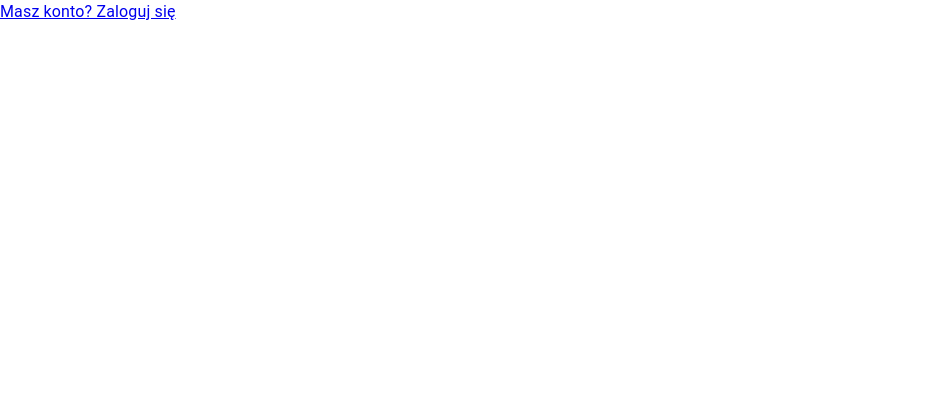
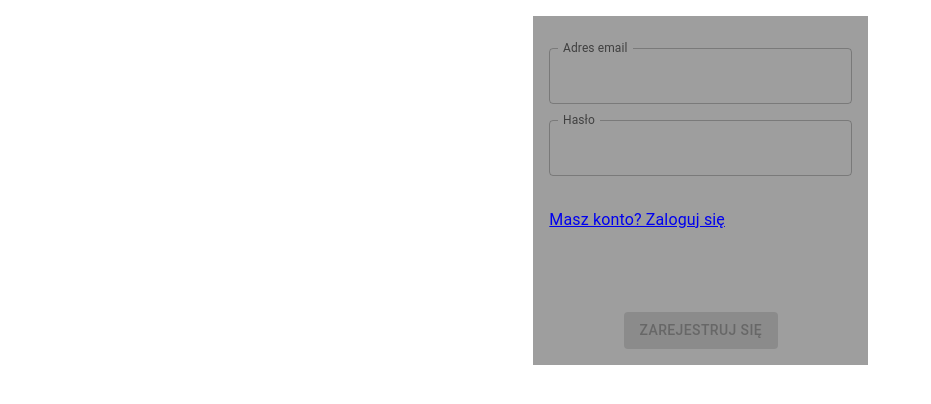
Before and after one commit to DMilka/FitAppUI, a React (Create React App) app: page /register in a window 1280 px wide. Shown: the top 404 px of the page, without its empty margins (0-931 px from the left). Built offline with nearby package versions, Linux system fonts and the light colour scheme.

Commit message:
[feature] Added .env file, Added recaptcha component, Modified with of login,register due to captcha width.

```diff
--- a/package.json
+++ b/package.json
@@ -16,6 +16,8 @@
     "@types/react-dom": "^18.0.11",
     "react": "^18.2.0",
     "react-dom": "^18.2.0",
+    "react-google-recaptcha": "^2.1.0",
+    "react-google-recaptcha-v3": "^1.10.1",
     "react-router-dom": "^6.10.0",
     "react-scripts": "5.0.1",
     "typescript": "^4.9.5",
@@ -44,5 +46,8 @@
       "last 1 firefox version",
       "last 1 safari version"
     ]
+  },
+  "devDependencies": {
+    "@types/react-google-recaptcha": "^2.1.5"
   }
 }
--- a/public/translations/pl/form.json
+++ b/public/translations/pl/form.json
@@ -4,6 +4,11 @@
     "password": "Hasło"
   },
   "link": {
-    "no_account_register": "Nie masz konta? Zarejestruj się"
+    "no_account_register": "Nie masz konta? Zarejestruj się",
+    "account_exist_login": "Masz konto? Zaloguj się",
+    "register_success": " Możesz się teraz zalogować"
+  },
+  "register": {
+    "register_success": "Pomyślnie zarejestrowano."
   }
 }
--- a/public/translations/pl/translation.json
+++ b/public/translations/pl/translation.json
@@ -1,5 +1,6 @@
 {
   "button": {
-    "login": "Zaloguj się"
+    "login": "Zaloguj się",
+    "register": "Zarejestruj się"
   }
 }
--- /dev/null
+++ b/src/components/recaptcha/ReCaptcha.tsx
@@ -0,0 +1,17 @@
+import React, {LegacyRef} from 'react';
+import ReCAPTCHA from "react-google-recaptcha";
+
+interface ReCaptchaInterface {
+    recaptchaRef: LegacyRef<any>
+}
+const ReCaptcha: React.FC<ReCaptchaInterface> = (props) => {
+    const {recaptchaRef} = props;
+    if(!process.env.REACT_APP_RECAPTCHA) {
+        return null;
+    }
+    return (
+        <ReCAPTCHA sitekey={process.env.REACT_APP_RECAPTCHA} ref={recaptchaRef}/>
+    );
+};
+
+export default ReCaptcha;
--- a/src/core/auth/AuthenticatorHelper.ts
+++ b/src/core/auth/AuthenticatorHelper.ts
@@ -30,3 +30,9 @@ export async function loginAction({request}: ActionInterface) {
 
     return redirect('/');
 }
+
+export async function registerAction({request}: ActionInterface) {
+    const data = Object.fromEntries(await request.formData());
+
+    return redirect('/');
+}
--- a/src/core/router/router.tsx
+++ b/src/core/router/router.tsx
@@ -1,8 +1,7 @@
 import {createBrowserRouter} from "react-router-dom";
 import HomePage from "../../pages/Home/HomePage";
 import Dashboard from "../../pages/Dashboard/Dashboard";
-import {checkUserLogged, checkUserNotLogged, loginAction} from "../auth/AuthenticatorHelper";
-import LoginForm from "../../pages/Home/Form/LoginForm/LoginForm";
+import {checkUserLogged, checkUserNotLogged, loginAction,registerAction} from "../auth/AuthenticatorHelper";
 import LoginPage from "../../pages/Home/Form/LoginForm/LoginPage";
 import RegisterPage from "../../pages/Home/Form/RegisterForm/RegisterPage";
 
@@ -13,7 +12,7 @@ const router = createBrowserRouter([
         loader: checkUserLogged,
         children: [
             {index: true, element: <LoginPage/>, action: loginAction},
-            {path: 'register', element: <RegisterPage/>}
+            {path: 'register', element: <RegisterPage/>, action: registerAction}
         ],
     },
     {
--- a/src/pages/Home/Form/LoginForm/LoginForm.tsx
+++ b/src/pages/Home/Form/LoginForm/LoginForm.tsx
@@ -40,7 +40,7 @@ const LoginForm = () => {
     return (
         <GridContainer justifyContent={'center'}>
             <GridItem xs={12} sm={8} md={4} lg={2} margin={2}>
-                <Container>
+                <Container width={335}>
                     <GridContainer padding={2} justifyContent={'space-between'}>
                         <GridItem xs={12} marginTop={2}>
                             <TextField label={<Translation trans={'form:input.email'}/>} value={emailAddressState.value} onChange={changeEmailCallback} name={'email-address'} error={!emailAddressState.valid && emailAddressState.touched}/>
--- a/src/pages/Home/Form/LoginForm/LoginFormConstants.ts
+++ b/src/pages/Home/Form/LoginForm/LoginFormConstants.ts
@@ -2,3 +2,8 @@ export const LOGIN_FORM_CONSTANTS = {
     EMAIL: 'email',
     PASSWORD: 'password'
 }
+
+export const REGISTER_FORM_CONSTANTS = {
+    EMAIL: 'email',
+    PASSWORD: 'password'
+}
--- /dev/null
+++ b/src/pages/Home/Form/RegisterForm/RegisterForm.tsx
@@ -0,0 +1,73 @@
+import React, {useReducer, useRef} from 'react';
+import GridItem from "../../../../components/grid/GridItem/GridItem";
+import Container from "../../../../components/container/Container/Container";
+import GridContainer from "../../../../components/grid/GridContainer/GridContainer";
+import TextField from "../../../../components/form/inputs/TextField/TextField";
+import Translation from "../../../../components/translate/Translation";
+import {Link} from "react-router-dom";
+import Button from "../../../../components/buttons/Button/Button";
+import {loginFormReducer} from "../LoginForm/LoginFormReducer";
+import { REGISTER_FORM_CONSTANTS} from "../LoginForm/LoginFormConstants";
+import ReCaptcha from "../../../../components/recaptcha/ReCaptcha";
+
+const RegisterForm = () => {
+    const recaptchaRef = useRef(null);
+
+    const [emailAddressState, dispatchEmailAddressState] = useReducer(loginFormReducer, {
+        type: REGISTER_FORM_CONSTANTS.EMAIL,
+        value: '',
+        touched: false,
+        valid: false
+    })
+    const [passwordState, dispatchPasswordState] = useReducer(loginFormReducer, {
+        type: REGISTER_FORM_CONSTANTS.PASSWORD,
+        value: '',
+        touched: false,
+        valid: false
+    })
+
+    const changeEmailCallback = (event: React.ChangeEvent<HTMLInputElement>) => {
+        dispatchEmailAddressState({
+            type: REGISTER_FORM_CONSTANTS.EMAIL,
+            value: event.target.value
+        })
+    }
+    const changePasswordCallback = (event: React.ChangeEvent<HTMLInputElement>) => {
+        dispatchPasswordState({
+            type: REGISTER_FORM_CONSTANTS.PASSWORD,
+            value: event.target.value
+        })
+    }
+
+    return (
+        <div>
+            <GridContainer justifyContent={'center'}>
+                <GridItem xs={12} sm={8} md={4} lg={2} margin={2}>
+                    <Container width={335}>
+                        <GridContainer padding={2} justifyContent={'space-between'}>
+                            <GridItem xs={12} marginTop={2}>
+                                <TextField label={<Translation trans={'form:input.email'}/>} value={emailAddressState.value} onChange={changeEmailCallback} name={'email-address'} error={!emailAddressState.valid && emailAddressState.touched}/>
+                            </GridItem>
+                            <GridItem xs={12}  marginTop={2}>
+                                <TextField label={<Translation trans={'form:input.password'}/>} value={passwordState.value} onChange={changePasswordCallback} type={'password'} name={'password'} error={!passwordState.valid && passwordState.touched}/>
+                            </GridItem>
+                            <GridItem xs={12}  marginTop={2}>
+                                <ReCaptcha recaptchaRef={recaptchaRef}/>
+                            </GridItem>
+                            <GridItem xs={12} marginTop={2}>
+                                <Link to="/">
+                                    <Translation trans={'form:link.account_exist_login'}/>
+                                </Link>
+                            </GridItem>
+                            <GridItem xs={12} textAlign={'center'} marginTop={10}>
+                                <Button type="submit" label={<Translation trans={'translation:button.register'}/>} disabled={!emailAddressState.valid || !passwordState.valid}/>
+                            </GridItem>
+                        </GridContainer>
+                    </Container>
+                </GridItem>
+            </GridContainer>
+        </div>
+    );
+};
+
+export default RegisterForm;
--- a/src/pages/Home/Form/RegisterForm/RegisterPage.tsx
+++ b/src/pages/Home/Form/RegisterForm/RegisterPage.tsx
@@ -1,13 +1,13 @@
 import React from 'react';
-import {Link} from "react-router-dom";
+import {Form} from "react-router-dom";
+
+import RegisterForm from "./RegisterForm";
 
 const RegisterPage = () => {
     return (
-        <Link
-            to="/"
-        >
-            Masz konto? Zaloguj się
-        </Link>
+    <Form method={'POST'}>
+        <RegisterForm/>
+    </Form>
     );
 };
 
```
Also changed, not shown: 2 other files (tests, documents, lock files or other folders).
